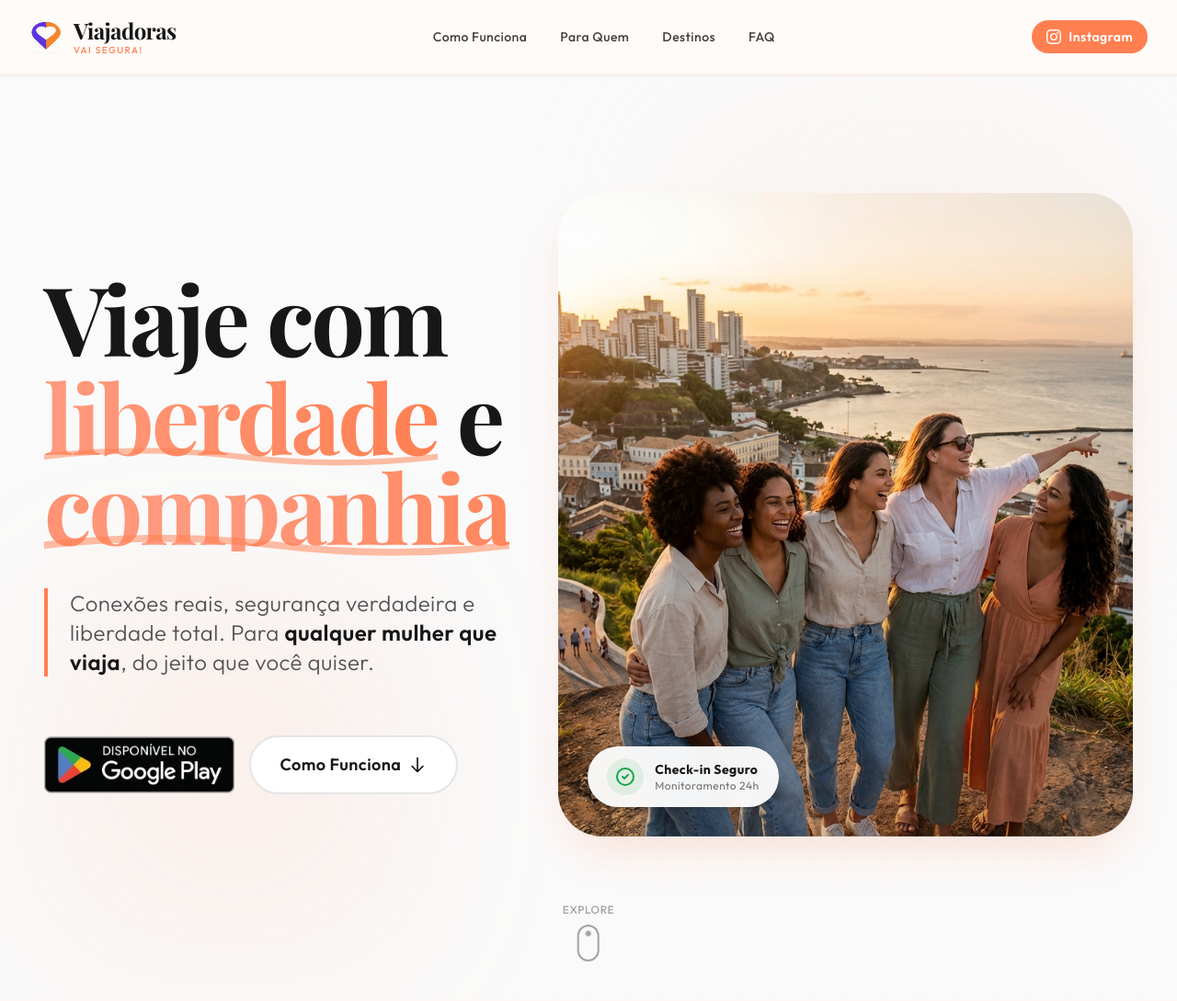
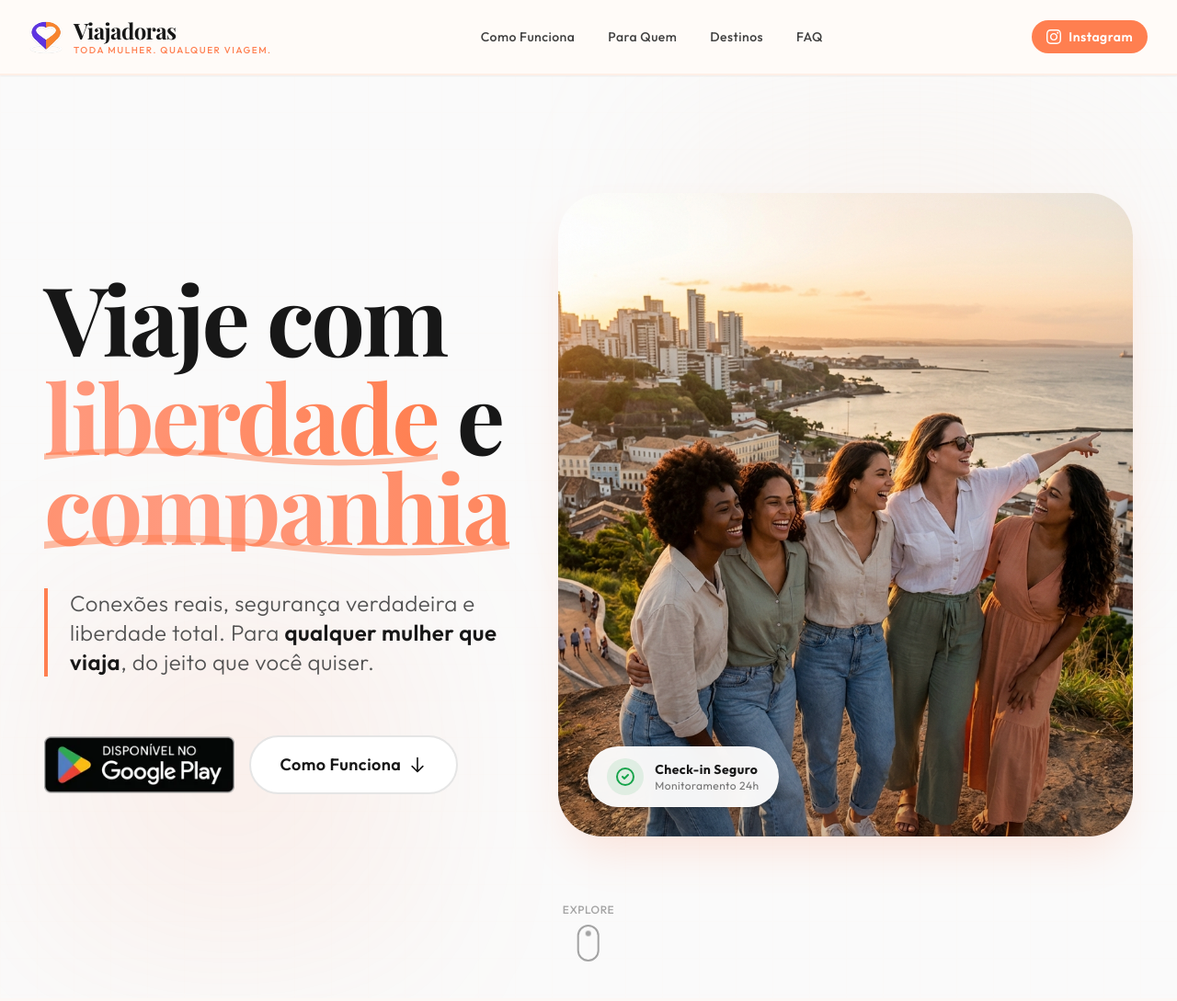
Before and after one commit to viajadoras/viajadoras-www, an Astro site: page / in a window 1280 px wide. Shown: the top 1089 px of the page at 92% size. Built offline with nearby package versions, Linux system fonts and the light colour scheme; Astro itself is replaced by a stand-in of ours.

Commit message:
chore: padronizar slogan oficial em todo o site
- Slogan principal: "Toda mulher. Qualquer viagem."
- Tagline segurança: "Juntas, mais seguras."
- Atualizado: manifest.json, títulos SEO, header, manifesto

```diff
--- a/src/components/ManifestoSection.astro
+++ b/src/components/ManifestoSection.astro
@@ -37,7 +37,7 @@ import manifestoFriendsImg from '../assets/images/manifesto-friends.png';
         </ul>
 
         <p class="mt-6 text-lg text-neutral-700 leading-relaxed font-medium">
-          Porque viajar é um direito, não um privilégio. E juntas, somos mais fortes.
+          Porque viajar é um direito, não um privilégio. Juntas, mais seguras.
         </p>
 
         <p class="mt-6 font-bold text-primary text-lg">— Equipe Viajadoras</p>
--- a/src/components/StructuredData.astro
+++ b/src/components/StructuredData.astro
@@ -86,7 +86,7 @@ const webPageSchema = {
   '@type': 'WebPage',
   '@id': currentUrl,
   url: currentUrl,
-  name: title || 'Viajadoras - Vai segura',
+  name: title || 'Viajadoras - Toda mulher. Qualquer viagem.',
   description: description || 'Companhia e segurança entre mulheres: conexões por viagem, check-ins e contatos de confiança.',
   isPartOf: {
     '@id': `${siteUrl}/#website`
--- a/src/layouts/Base.astro
+++ b/src/layouts/Base.astro
@@ -3,7 +3,7 @@ import StructuredData from "../components/StructuredData.astro";
 import FAQSchema from "../components/FAQSchema.astro";
 
 const props = Astro.props as Record<string, string>;
-const pageTitle = props.title ?? 'Viajadoras - Viagens para Mulheres e Comunidade Segura';
+const pageTitle = props.title ?? 'Viajadoras - Toda mulher. Qualquer viagem.';
 const pageDescription = props.description ?? 'Sua comunidade de viagens para mulheres. Encontre companhia, faça check-ins de segurança e conecte-se com mulheres viajantes em todo o Brasil.';
 const lang = 'pt-BR';
 const isHomepage = Astro.url.pathname === '/';
@@ -111,7 +111,7 @@ import "../styles/global.css";
             </div>
             <div class="flex flex-col">
               <h2 class="font-display text-xl sm:text-2xl font-bold text-neutral-900 tracking-tight">Viajadoras</h2>
-              <span class="hidden sm:block text-[10px] uppercase tracking-[0.15em] text-[#FF7F50] font-medium -mt-0.5">Vai Segura!</span>
+              <span class="hidden sm:block text-[10px] uppercase tracking-[0.15em] text-[#FF7F50] font-medium -mt-0.5">Toda mulher. Qualquer viagem.</span>
             </div>
           </a>
           <nav class="hidden lg:flex items-center gap-1">
--- a/src/pages/index.astro
+++ b/src/pages/index.astro
@@ -9,7 +9,7 @@ import Testimonials from "../components/Testimonials.astro";
 import ManifestoSection from "../components/ManifestoSection.astro";
 import CTASection from "../components/CTASection.astro";
 
-const title = 'Viajadoras - Segurança e Conexão para Mulheres';
+const title = 'Viajadoras - Toda mulher. Qualquer viagem.';
 const description = 'Conexões reais, segurança verdadeira e liberdade total. Para qualquer mulher que viaja, do jeito que você quiser.';
 ---
 <Base {title} {description} lang="pt-BR">
```
Also changed, not shown: public/manifest.json.
